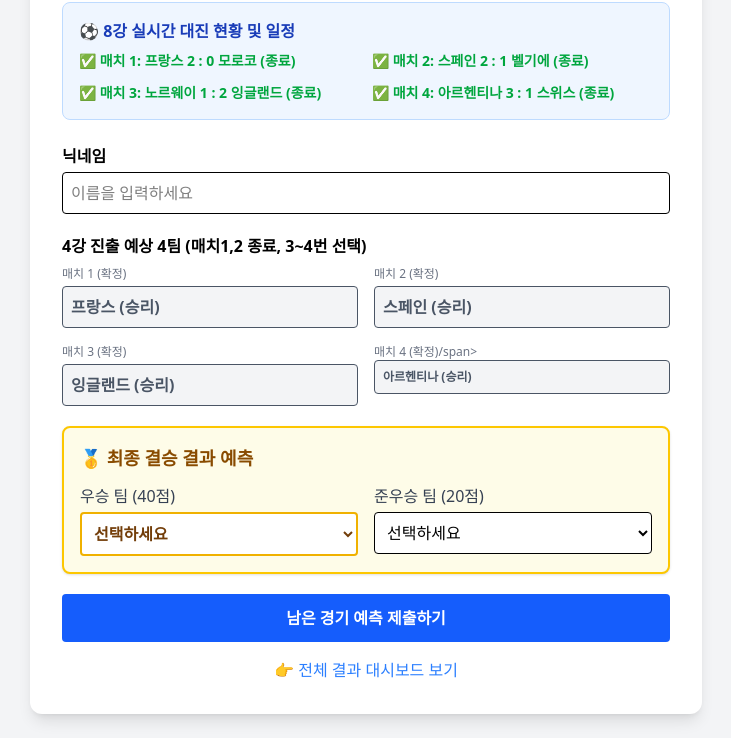
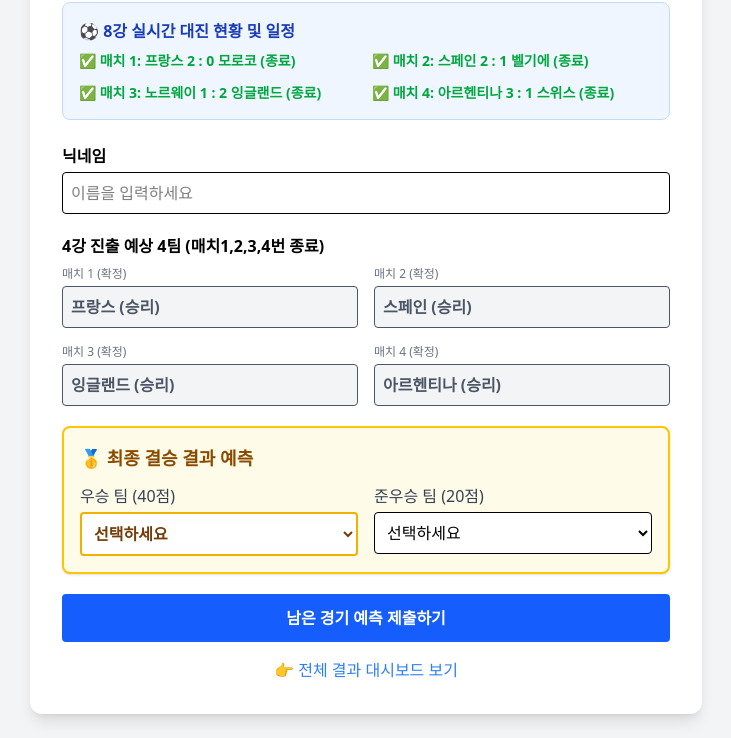
Before and after one commit to HoonPD/worldcup-game, a website: page public/index.html in a window 1280 px wide. Shown: the part 114-852 px from the top of the page, without its empty margins (274-1005 px from the left). Drawn offline with nearby package versions, Linux system fonts and the light colour scheme.

Commit message:
Update index.html

```diff
--- a/public/index.html
+++ b/public/index.html
@@ -28,7 +28,7 @@
 
             <!-- 4강 예측 -->
             <div>
-                <label class="block font-semibold mb-2">4강 진출 예상 4팀 (매치1,2 종료, 3~4번 선택)</label>
+                <label class="block font-semibold mb-2">4강 진출 예상 4팀 (매치1,2,3,4번 종료)</label>
                 <div class="grid grid-cols-2 gap-4">
                     <div>
                         <span class="block text-xs text-gray-500 mb-1">매치 1 (확정)</span>
@@ -46,7 +46,7 @@
                         <input type="hidden" id="match3" value="잉글랜드">
                     </div>
                     <div>
-                        <span class="block text-xs text-gray-500 mb-1">매치 4 (확정)/span>
+                        <span class="block text-xs text-gray-500 mb-1">매치 4 (확정)</span>
                         <div class="p-2 border rounded w-full bg-gray-100 text-gray-600 font-bold">아르헨티나 (승리)</div>
                         <input type="hidden" id="match4" value="아르헨티나">
                     </div>
```
